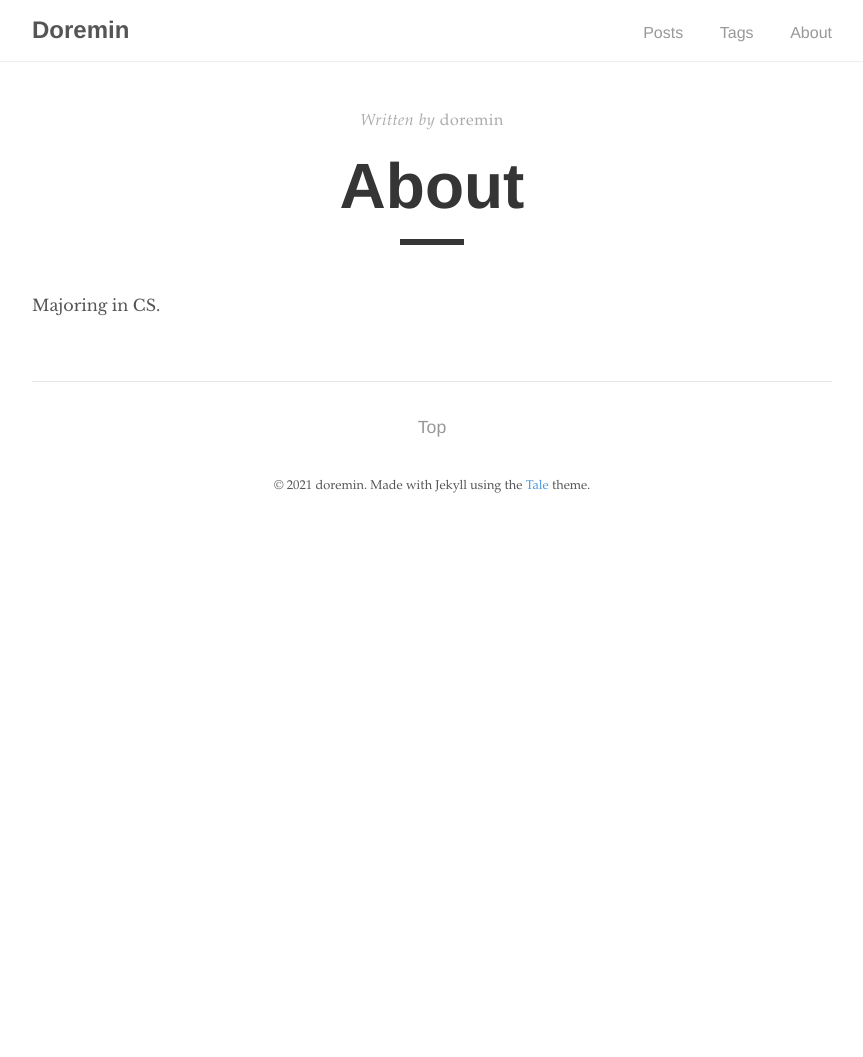
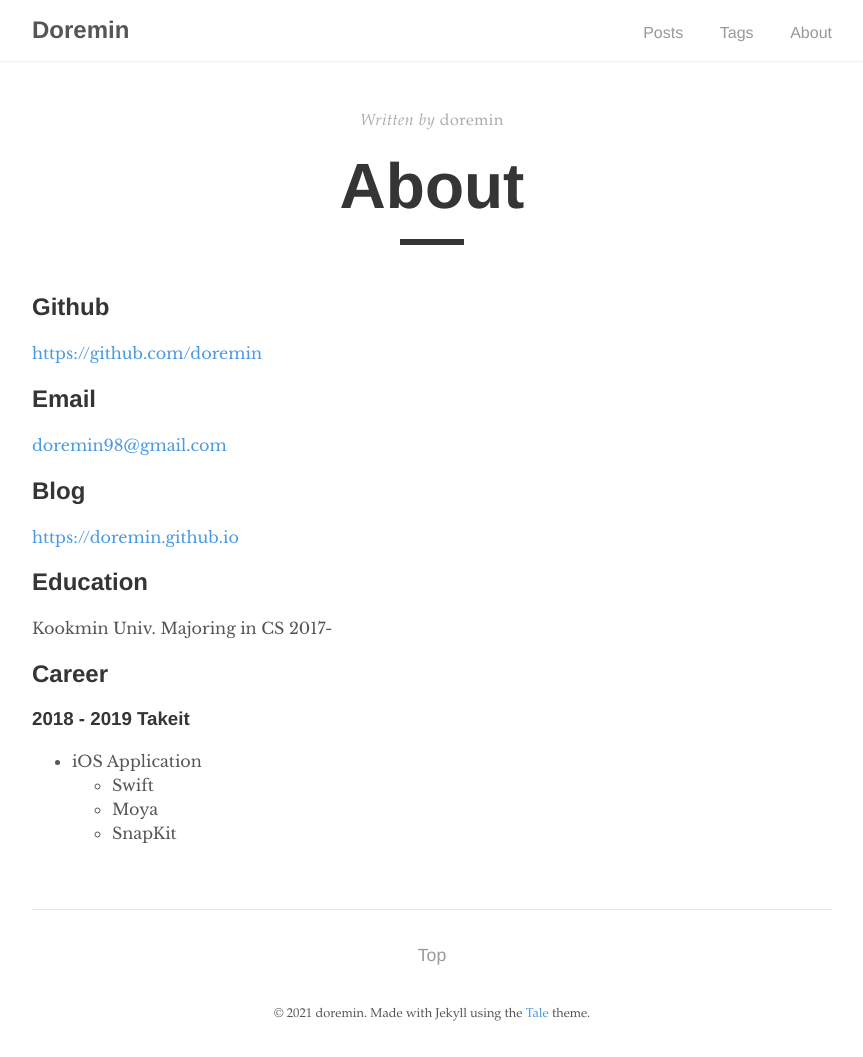
Before and after one commit to doremin/doremin.github.io, a Jekyll site: the page built from _pages/about.md, in a window 1280 px wide. Shown: the whole page, without its empty margins (208-1071 px from the left). Built offline with Jekyll 4.4.1, drawn with Linux system fonts in a browser that asks for light colours; before the commit the page ends 900 px from its top, so only the background shows below that.

Commit message:
edit about.md

```diff
--- a/_pages/about.md
+++ b/_pages/about.md
@@ -5,4 +5,21 @@ author: "doremin"
 permalink: /about/
 ---
 
-Majoring in CS.
+## Github
+[https://github.com/doremin](https://github.com/doremin)
+
+## Email
+[doremin98@gmail.com](doremin98@gmail.com)
+
+## Blog
+[https://doremin.github.io](https://doremin.github.io)
+
+## Education
+Kookmin Univ. Majoring in CS 2017-
+
+## Career
+### 2018 - 2019 Takeit
+* iOS Application
+    * Swift
+    * Moya
+    * SnapKit
```
